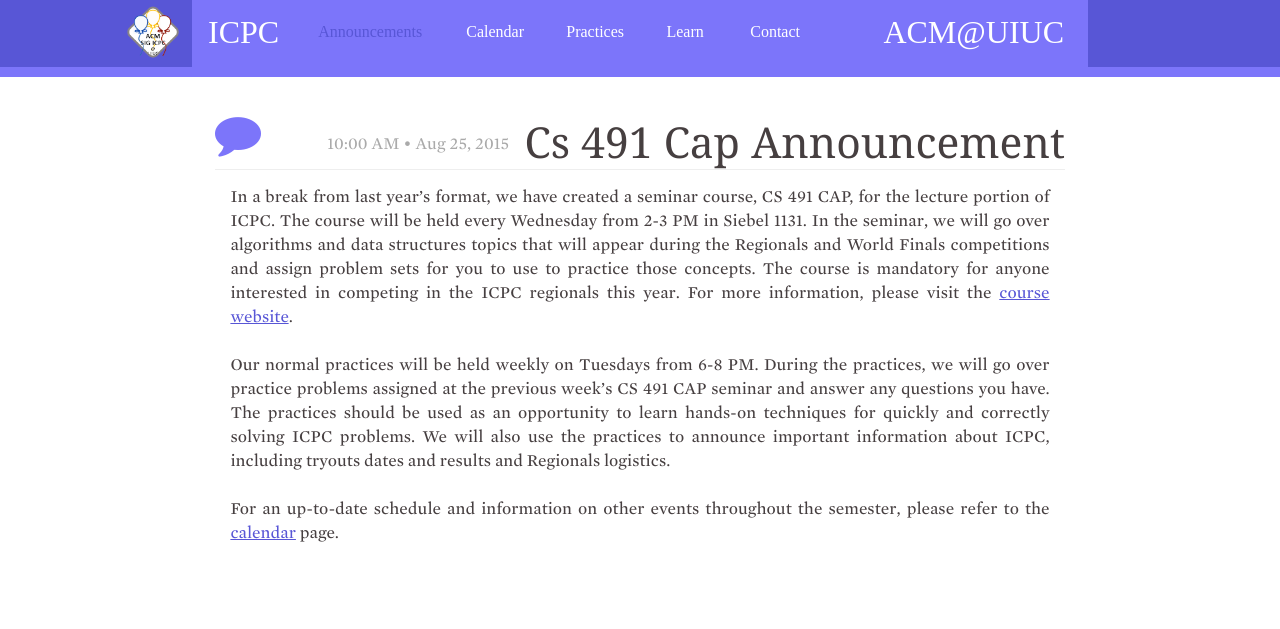
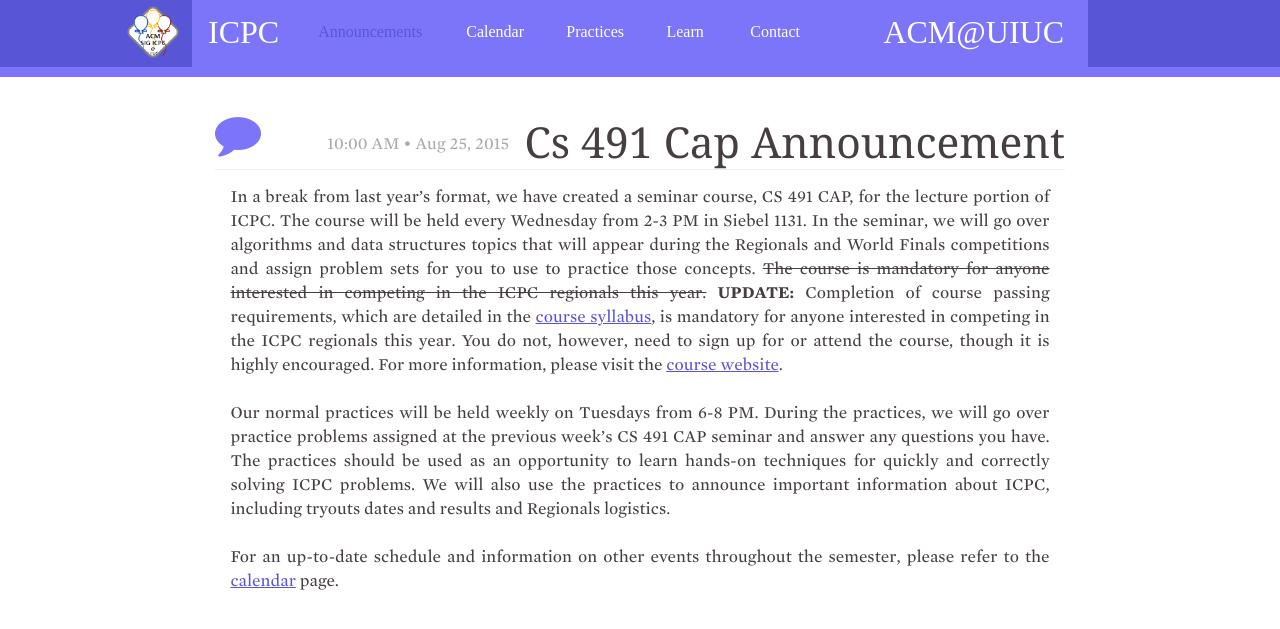
Before and after one commit to acm-uiuc/icpc-website, a Jekyll site: the page built from _posts/2015-08-25-CS-491-CAP-Announcement.md, in a window 1280 px wide. Shown: the top 629 px of the page. Built offline with Jekyll 4.4.1, drawn with Linux system fonts in a browser that asks for light colours; nearby versions of some CDN libraries; some web fonts are replaced; Markdown is read by kramdown in place of the engine named in the settings.

Commit message:
Adding update on CS 491 CAP course

```diff
--- a/_posts/2015-08-25-CS-491-CAP-Announcement.md
+++ b/_posts/2015-08-25-CS-491-CAP-Announcement.md
@@ -10,8 +10,11 @@ created a seminar course, CS 491 CAP, for the lecture portion of ICPC. The
 course will be held every Wednesday from 2-3 PM in Siebel 1131. In the
 seminar, we will go over algorithms and data structures topics that will
 appear during the Regionals and World Finals competitions and
-assign problem sets for you to use to practice those concepts. The course
-is mandatory for anyone interested in competing in the ICPC regionals this year.
+assign problem sets for you to use to practice those concepts. <strike>The course is mandatory for anyone interested in competing in the ICPC regionals this year.</strike> <b>UPDATE:</b> Completion of
+course passing requirements, which are detailed in the [course syllabus][3],
+is mandatory for anyone interested in competing in the ICPC regionals this
+year. You do not, however, need to sign up for or attend the course, though
+it is highly encouraged.
 For more information, please visit the [course website][2].
 
 <br>
```
Also changed, not shown: other parts of _posts/2015-08-25-CS-491-CAP-Announcement.md (+1 -0 lines), _posts/2015-08-26-CS-491-CAP-Update.md (added, +20 -0 lines).
